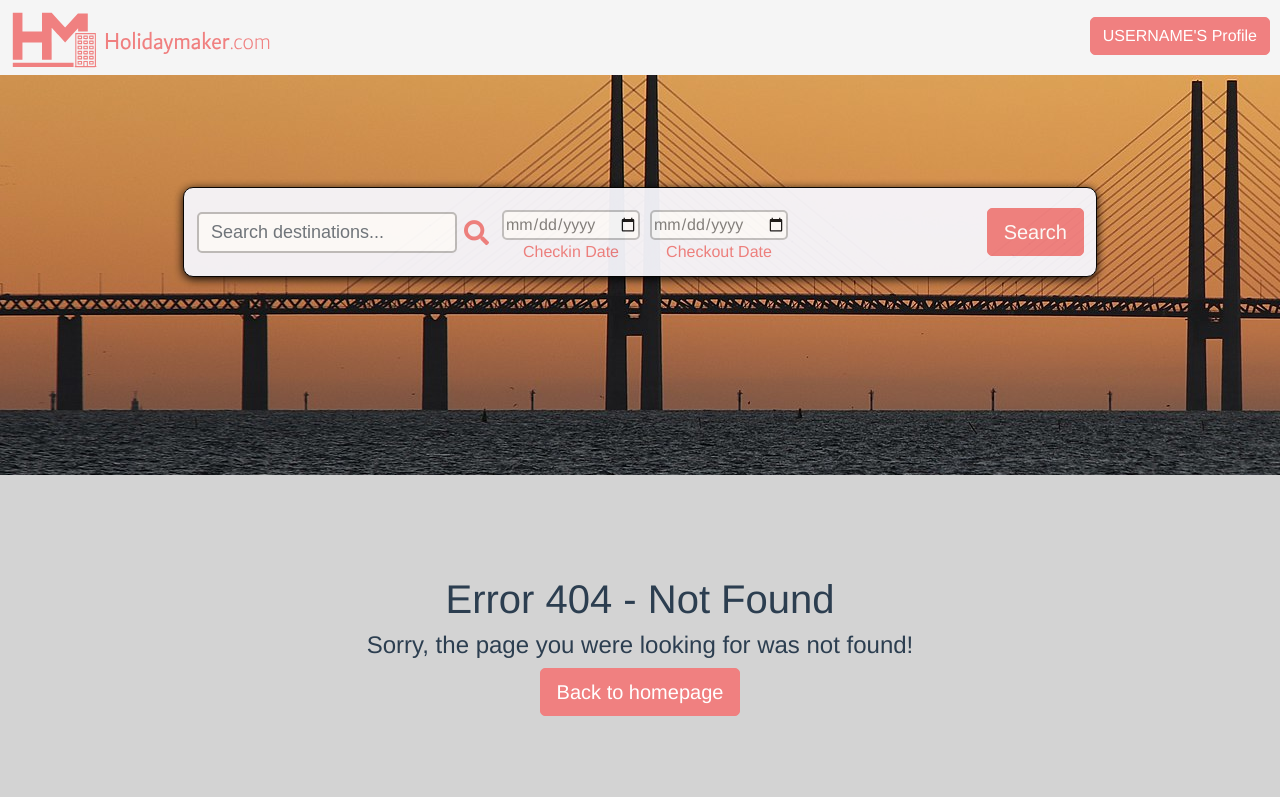
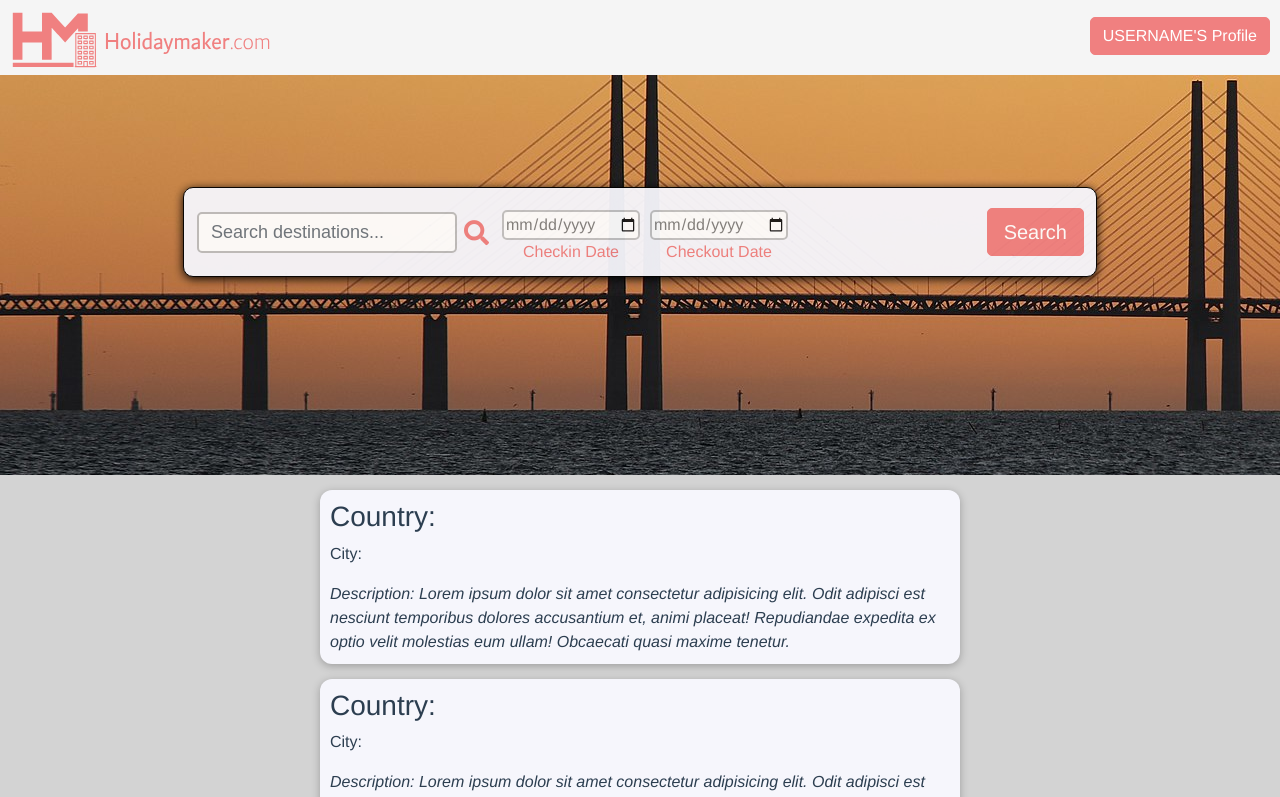
Before and after one commit to giddster/holidaymaker, a Vue app in the folder holidaymaker-frontend/: page /destinations in a window 1280 px wide. Shown: the top 797 px of the page. Built offline with nearby package versions, Linux system fonts and the light colour scheme; no server answers.

Commit message:
Added link at Home to all destinations
also added component and some minor styling to get an idea of how this would look

```diff
--- a/holidaymaker-frontend/src/router/index.js
+++ b/holidaymaker-frontend/src/router/index.js
@@ -14,6 +14,7 @@ import PaymentFail from "../views/Payment/PaymentFail.vue"
 import PaymentSuccess from "../views/Payment/PaymentSuccess.vue"
 
 //"DYNAMIC" VIEWS
+import Destinations from "/src/views/Destinations.vue"
 import Login from "/src/views/Login.vue"
 import Register from "/src/views/Register.vue"
 import Review from "/src/components/Review.vue"
@@ -30,6 +31,11 @@ const routes = [
     path: "/",
     name: "Home",
     component: Home
+  },
+  {
+    path: "/destinations",
+    name: "Destinations",
+    component: Destinations
   },
   //WILDCARD REDIRECT TO NOTFOUND COMPONENT //
   { path: '/:pathMatch(.*)*',
--- /dev/null
+++ b/holidaymaker-frontend/src/views/Destinations.vue
@@ -0,0 +1,29 @@
+<template>
+    <div class="destinations" v-for="destination in destinations" :key="destination.id">
+        <h3>Country: {{destination.country}}</h3>
+        <p>City: {{destination.city}}</p>
+        <i>Description: Lorem ipsum dolor sit amet consectetur adipisicing elit. Odit adipisci est nesciunt temporibus dolores accusantium et, animi placeat! Repudiandae expedita ex optio velit molestias eum ullam! Obcaecati quasi maxime tenetur. </i>
+    </div>
+</template>
+
+<script>
+export default {
+computed: {
+    destinations(){
+        return this.$store.state.destinations
+    }
+}
+}
+</script>
+
+<style>
+.destinations{
+    margin: 15px auto;
+    padding: 10px;
+    background: rgb(246, 246, 252);
+    border-radius: 12px;
+    box-shadow: 0 2px 8px rgba(0, 0, 0, 0.26);
+    max-width: 50%;
+    display: flexbox;
+}
+</style>
--- a/holidaymaker-frontend/src/views/Home.vue
+++ b/holidaymaker-frontend/src/views/Home.vue
@@ -1,5 +1,11 @@
 <template>
   <div class="home">
+    <div class="seedestinations">
+      <router-link :to="'/destinations/'">
+          <i class="fas fa-route showdestinations-icon"></i>
+          <h3>Our destinations</h3>
+      </router-link>
+    </div>
   </div>
 </template>
 
@@ -12,3 +18,14 @@ export default {
   }
 }
 </script>
+
+<style scoped>
+.showdestinations-icon {
+margin-top: 20px;
+font-size: 200px;
+}
+
+.seedestinations{
+margin-left: 45%;
+}
+</style>
```
